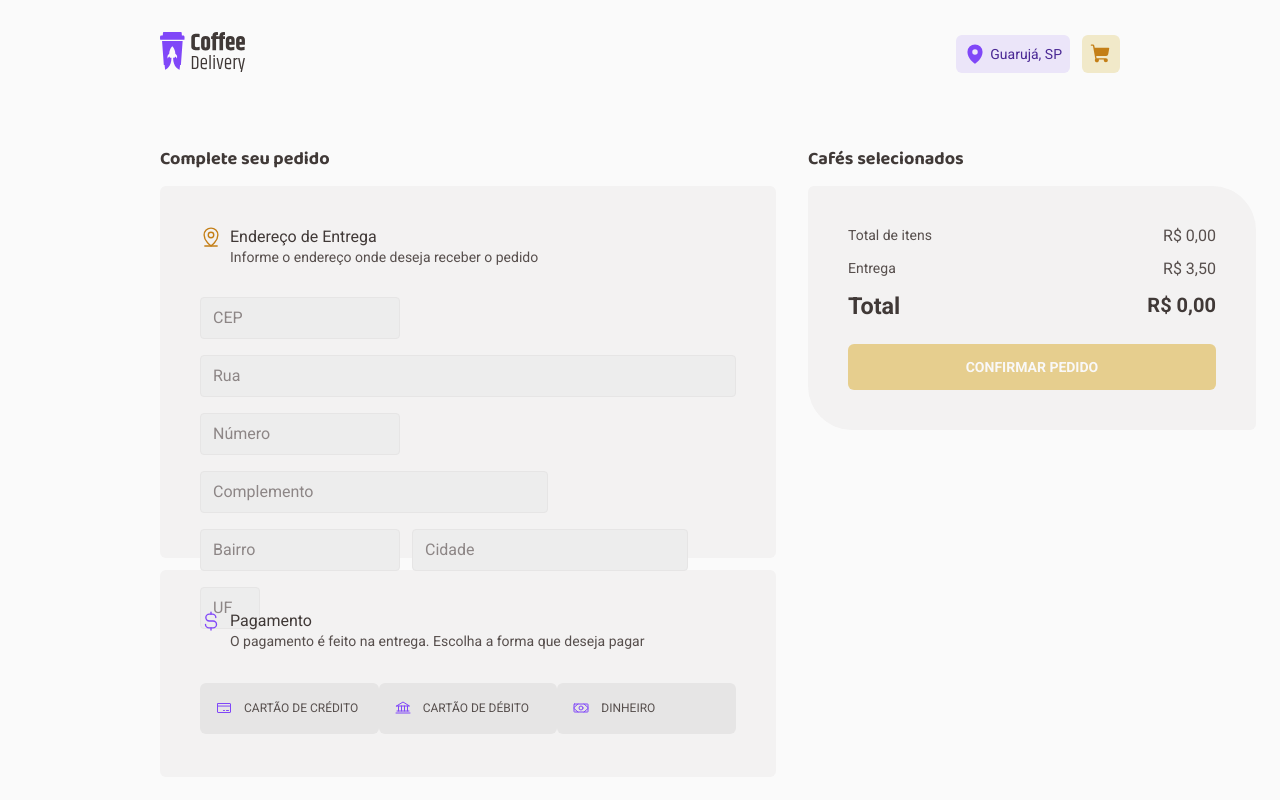
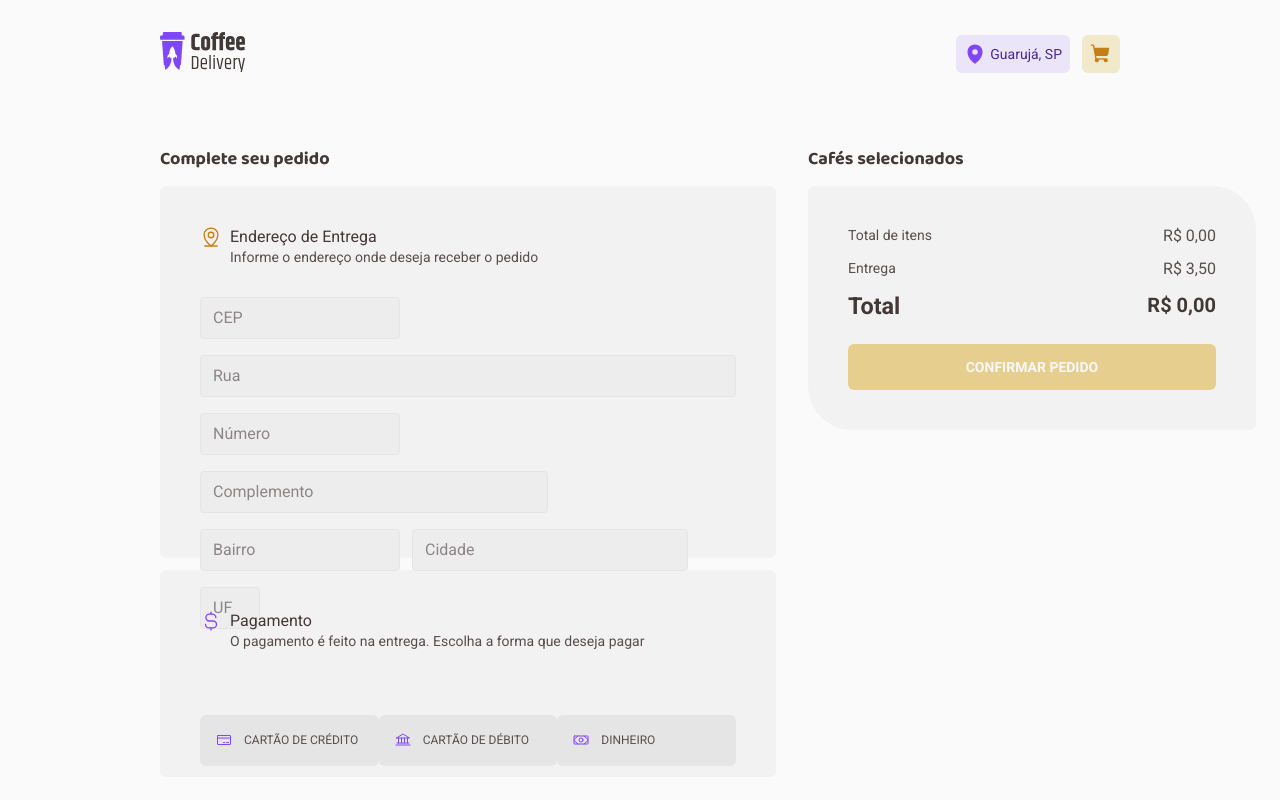
Before and after one commit to eoSalinas/coffee-delivery, a React (Vite) app: page /checkout in a window 1280 px wide. Built offline with nearby package versions, Linux system fonts and the light colour scheme.

Commit message:
Create PaymentWayInput component and register in hook form

```diff
--- a/src/pages/checkout/components/DeliveryForm/index.tsx
+++ b/src/pages/checkout/components/DeliveryForm/index.tsx
@@ -6,15 +6,33 @@ import {
   Money,
 } from 'phosphor-react'
 import { useFormContext } from 'react-hook-form'
+import { PaymentWayInput } from '../PaymentWayInput'
 
 import {
   AdressForm,
   AdressInput,
   DeliveryFormContainer,
-  PaymentLabel,
   PaymentWay,
   StepHeader,
 } from './style'
+
+const paymentWays = {
+  credit: {
+    label: 'Cartão de crédito',
+    icon: <CreditCard size={16} />,
+    id: 'credit',
+  },
+  debit: {
+    label: 'Cartão de débito',
+    icon: <Bank size={16} />,
+    id: 'debit',
+  },
+  cash: {
+    label: 'Dinheiro',
+    icon: <Money size={16} />,
+    id: 'cash',
+  },
+}
 
 export function DeliveryForm() {
   const { register } = useFormContext()
@@ -87,23 +105,18 @@ export function DeliveryForm() {
           </p>
         </StepHeader>
         <div>
-          <input type="radio" name="paymentWay" id="credit-card" />
-          <PaymentLabel htmlFor="credit-card">
-            <CreditCard size={16} />
-            <span>Cartão de crédito</span>
-          </PaymentLabel>
-
-          <input type="radio" name="paymentWay" id="debit-card" />
-          <PaymentLabel htmlFor="debit-card">
-            <Bank size={16} />
-            <span>Cartão de débito</span>
-          </PaymentLabel>
-
-          <input type="radio" name="paymentWay" id="cash" />
-          <PaymentLabel htmlFor="cash">
-            <Money size={16} />
-            <span>Dinheiro</span>
-          </PaymentLabel>
+          {Object.entries(paymentWays).map(([key, { label, icon }]) => {
+            return (
+              <PaymentWayInput
+                key={label}
+                id={key}
+                icon={icon}
+                label={label}
+                value={key}
+                {...register('paymentWay')}
+              />
+            )
+          })}
         </div>
       </PaymentWay>
     </DeliveryFormContainer>
--- a/src/pages/checkout/components/DeliveryForm/style.ts
+++ b/src/pages/checkout/components/DeliveryForm/style.ts
@@ -122,43 +122,5 @@ export const PaymentWay = styled(BaseSection)`
 
     display: flex;
     justify-content: space-between;
-
-    input[type='radio'] {
-      -webkit-appearance: none;
-    }
-
-    input[type='radio']:checked + label {
-      background: ${(props) => props.theme['purple-100']};
-      border: 1px solid ${(props) => props.theme['purple-500']};
-    }
   }
 `
-export const PaymentLabel = styled.label`
-  width: 11.166875rem;
-
-  padding: 1rem;
-  display: flex;
-  align-items: center;
-
-  border-radius: 6px;
-
-  background: ${(props) => props.theme['gray-400']};
-
-  &:hover {
-    transition: all 60ms;
-    background: ${(props) => props.theme['gray-900']};
-  }
-
-  span {
-    margin-left: 0.75rem;
-    font-size: 0.75rem;
-    text-transform: uppercase;
-    line-height: 160%;
-
-    color: ${(props) => props.theme['brown-300']};
-  }
-
-  svg {
-    color: ${(props) => props.theme['purple-500']};
-  }
-`
--- /dev/null
+++ b/src/pages/checkout/components/PaymentWayInput/index.tsx
@@ -0,0 +1,23 @@
+import { forwardRef, InputHTMLAttributes, ReactNode } from 'react'
+import { PaymentLabel, PaymentWayContainer } from './style'
+
+type PaymentWayInputProps = InputHTMLAttributes<HTMLInputElement> & {
+  icon: ReactNode
+  label: string
+}
+
+// eslint-disable-next-line react/display-name
+export const PaymentWayInput = forwardRef<
+  HTMLInputElement,
+  PaymentWayInputProps
+>(({ id, icon, label, ...props }, ref) => {
+  return (
+    <PaymentWayContainer>
+      <input type="radio" id={id} {...props} name="paymentWay" ref={ref} />
+      <PaymentLabel htmlFor={id}>
+        {icon}
+        <span>{label}</span>
+      </PaymentLabel>
+    </PaymentWayContainer>
+  )
+})
--- /dev/null
+++ b/src/pages/checkout/components/PaymentWayInput/style.ts
@@ -0,0 +1,42 @@
+import styled from 'styled-components'
+
+export const PaymentWayContainer = styled.div`
+  input[type='radio'] {
+    -webkit-appearance: none;
+  }
+
+  input[type='radio']:checked + label {
+    background: ${(props) => props.theme['purple-100']};
+    border: 1px solid ${(props) => props.theme['purple-500']};
+  }
+`
+
+export const PaymentLabel = styled.label`
+  width: 11.166875rem;
+
+  padding: 1rem;
+  display: flex;
+  align-items: center;
+
+  border-radius: 6px;
+
+  background: ${(props) => props.theme['gray-400']};
+
+  &:hover {
+    transition: all 60ms;
+    background: ${(props) => props.theme['gray-900']};
+  }
+
+  span {
+    margin-left: 0.75rem;
+    font-size: 0.75rem;
+    text-transform: uppercase;
+    line-height: 160%;
+
+    color: ${(props) => props.theme['brown-300']};
+  }
+
+  svg {
+    color: ${(props) => props.theme['purple-500']};
+  }
+`
--- a/src/pages/checkout/index.tsx
+++ b/src/pages/checkout/index.tsx
@@ -1,9 +1,16 @@
+/* eslint-disable no-unused-vars */
 import { FormProvider, useForm } from 'react-hook-form'
 import { zodResolver } from '@hookform/resolvers/zod'
 import * as zod from 'zod'
 import { CartView } from './components/CartView'
 import { DeliveryForm } from './components/DeliveryForm'
 import { CheckoutContainer } from './style'
+
+enum PaymentWay {
+  credit = 'credit',
+  debit = 'debit',
+  cash = 'cash',
+}
 
 const checkoutValidationSchema = zod.object({
   cep: zod.string().min(1, 'Informe o CEP'),
@@ -12,7 +19,12 @@ const checkoutValidationSchema = zod.object({
   complement: zod.string(),
   district: zod.string().min(1, 'Informe o bairro'),
   city: zod.string().min(1, 'Informe a cidade'),
-  uf: zod.string().min(2, 'Informe uma UF válida'),
+  uf: zod.string().min(2, 'Informe uma UF válida').max(2),
+  paymentWay: zod.nativeEnum(PaymentWay, {
+    errorMap: () => {
+      return { message: 'Informe a forma de pagamento' }
+    },
+  }),
 })
 
 export type CheckoutData = zod.infer<typeof checkoutValidationSchema>
```
